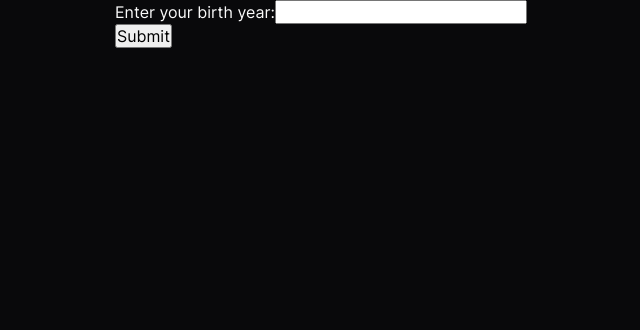
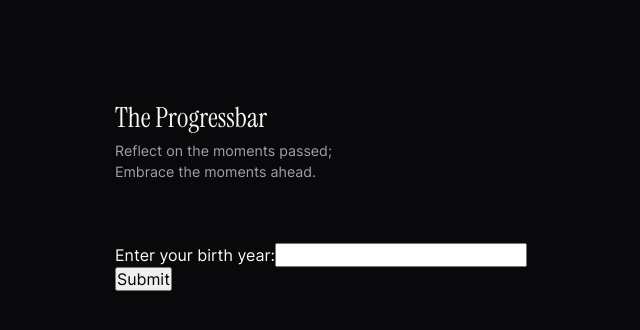
Before and after one commit to remvze/progress, an Astro site: page / in a window 1280 px wide. Shown: the whole page, without its empty margins (300-940 px from the left). Built offline with nearby package versions, Linux system fonts and the light colour scheme; Astro itself is replaced by a stand-in of ours.

Commit message:
feat: add hero

```diff
--- a/src/components/app/app.module.css
+++ b/src/components/app/app.module.css
@@ -1,5 +1,4 @@
 .percentage {
-  margin-top: 150px;
   margin-bottom: 8px;
   font-size: var(--font-sm);
   color: var(--color-foreground-subtle);
--- /dev/null
+++ b/src/components/hero.astro
@@ -0,0 +1,28 @@
+---
+import { Container } from './container';
+---
+
+<div class="hero">
+  <Container>
+    <h1>The Progressbar</h1>
+    <p>Reflect on the moments passed;<br />Embrace the moments ahead.</p>
+  </Container>
+</div>
+
+<style>
+  .hero {
+    padding: 100px 0 60px;
+
+    & h1 {
+      font-family: var(--font-display);
+      font-size: var(--font-xlg);
+    }
+
+    & p {
+      margin-top: 4px;
+      font-size: var(--font-sm);
+      line-height: 1.5;
+      color: var(--color-foreground-subtle);
+    }
+  }
+</style>
--- a/src/pages/index.astro
+++ b/src/pages/index.astro
@@ -1,8 +1,10 @@
 ---
 import Layout from '@/layouts/layout.astro';
 import { App } from '@/components/app';
+import Hero from '@/components/hero.astro';
 ---
 
 <Layout>
+  <Hero />
   <App client:load />
 </Layout>
--- a/src/styles/fonts.css
+++ b/src/styles/fonts.css
@@ -42,3 +42,12 @@
   src: url('/fonts/space-mono-v13-latin-700.woff2') format('woff2');
   font-display: swap;
 }
+
+/* instrument-serif-regular - latin */
+@font-face {
+  font-family: 'Instrument Serif';
+  font-style: normal;
+  font-weight: 400;
+  src: url('/fonts/instrument-serif-v4-latin-regular.woff2') format('woff2');
+  font-display: swap;
+}
--- a/src/styles/variables/typography.css
+++ b/src/styles/variables/typography.css
@@ -1,5 +1,6 @@
 :root {
   --font-serif: 'Lora', serif;
+  --font-display: 'Instrument Serif', serif;
   --font-sans: 'Inter', sans-serif;
   --font-mono: 'Space Mono', monospace;
 
```
Also changed, not shown: public/fonts/instrument-serif-v4-latin-regular.woff2 (added).
